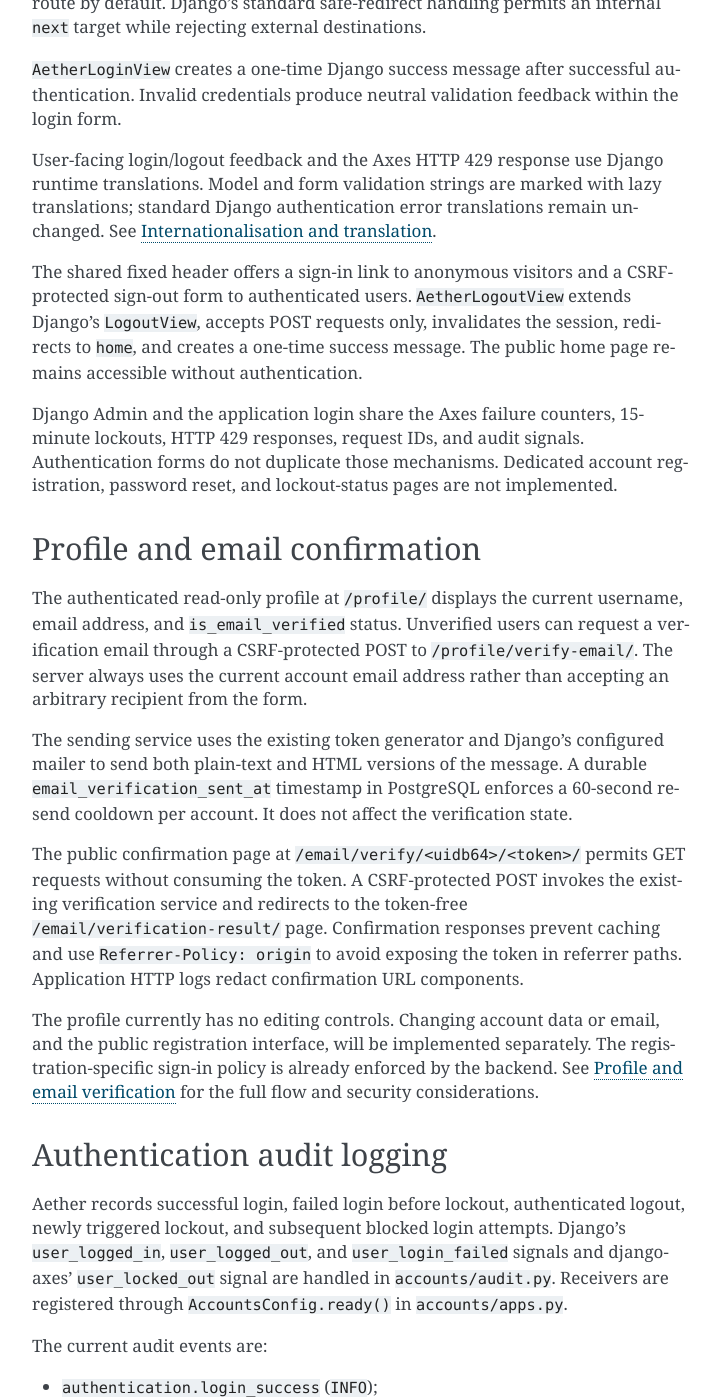
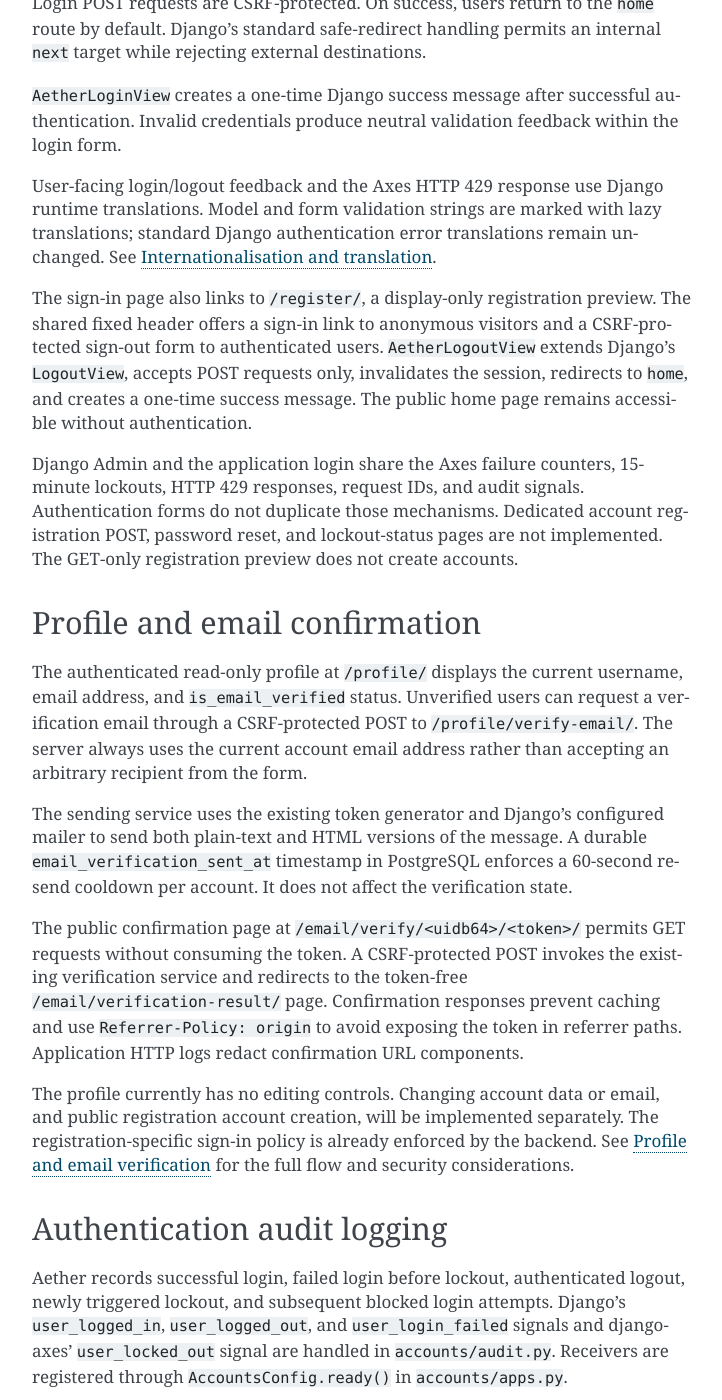
Before and after one commit to alex-nuclearboy/aether-app, a Sphinx documentation site: the page built from docs/source/security/authentication.rst, in a window 1280 px wide and 1400 px high, scrolled down 6266 px. Shown: the whole window, without its empty margins (388-1110 px from the left). Built offline with Sphinx 7.4.7, drawn with Linux system fonts in a browser that asks for light colours; some of the changed text lies outside the part shown.

Commit message:
docs(accounts): document registration page preview
Document the GET-only registration route, shared form layout, tests, and pending POST workflow. Align security and project structure documentation with the implementation.

```diff
--- a/docs/source/architecture/overview.rst
+++ b/docs/source/architecture/overview.rst
@@ -26,7 +26,8 @@ The implemented foundation consists of:
   case-insensitive username and email uniqueness;
 * a validated public-registration form and transactional account-creation
   service, with case-insensitive identifier checks, standard Django password
-  rules, and PostgreSQL uniqueness-race handling (no public route yet);
+  rules, and PostgreSQL uniqueness-race handling (public GET preview only;
+  POST account creation remains disabled);
 * persistent per-account email verification state, initially unverified and
   matched against the current email independently from account activation;
 * a per-account sign-in policy that requires current email verification only
--- a/docs/source/security/authentication.rst
+++ b/docs/source/security/authentication.rst
@@ -72,11 +72,11 @@ after successful form validation and raises field-specific
 these errors through ``form.add_error(None, error)`` and re-render the form.
 Other database failures must not be presented as duplicate identifiers.
 
-This stage adds validation and account creation logic only; there is still
-no public registration URL, page, verification email trigger, or public
-resend endpoint. Those will be implemented in a later stage using the existing
-email verification service. Standard Django Admin and CLI creation flows are
-unchanged.
+The public ``/register/`` route now displays the existing form on GET but
+rejects POST (HTTP 405): account creation, verification-email triggering,
+and public resend are not yet enabled. These will be integrated with the
+existing verification service before public sign-up is activated.
+Django Admin and CLI creation flows are unchanged.
 
 Email verification state
 ------------------------
@@ -152,8 +152,8 @@ unverified, login is blocked again until it is confirmed. The future
 email-change service must clear ``verified_email`` when the address changes.
 
 The registration form and transactional creation service are now implemented.
-The public registration view, email delivery trigger, resend flow, and
-registration rate limits are still pending.
+The GET-only public registration view exists. Registration POST, email
+delivery trigger, public resend flow, and abuse protection are still pending.
 
 Password verification
 ---------------------
@@ -287,7 +287,8 @@ Django runtime translations. Model and form validation strings are marked
 with lazy translations; standard Django authentication error translations
 remain unchanged. See :doc:`../development/internationalisation`.
 
-The shared fixed header offers a sign-in link to anonymous visitors and
+The sign-in page also links to ``/register/``, a display-only registration
+preview. The shared fixed header offers a sign-in link to anonymous visitors and
 a CSRF-protected sign-out form to authenticated users.
 ``AetherLogoutView`` extends Django's ``LogoutView``, accepts POST
 requests only, invalidates the session, redirects to ``home``, and
@@ -297,8 +298,8 @@ accessible without authentication.
 Django Admin and the application login share the Axes failure counters,
 15-minute lockouts, HTTP 429 responses, request IDs, and audit signals.
 Authentication forms do not duplicate those mechanisms. Dedicated
-account registration, password reset, and lockout-status pages are not
-implemented.
+account registration POST, password reset, and lockout-status pages are not
+implemented. The GET-only registration preview does not create accounts.
 
 
 Profile and email confirmation
@@ -323,7 +324,7 @@ and use ``Referrer-Policy: origin`` to avoid exposing the token in referrer
 paths. Application HTTP logs redact confirmation URL components.
 
 The profile currently has no editing controls. Changing account data or
-email, and the public registration interface, will be implemented separately.
+email, and public registration account creation, will be implemented separately.
 The registration-specific sign-in policy is already enforced by the backend.
 See :doc:`profile` for the full flow and security considerations.
 
@@ -407,6 +408,7 @@ The current implementation provides validated email requirements for account
 creation, username-or-email authentication, application login and logout,
 read-only profiles, and user-requested email verification, together with
 brute-force protection through django-axes. Django Admin and the application
-use the same protected authentication flow. Public registration, profile
-editing, password reset, and dedicated lockout-status pages remain outside
-the current scope.
+use the same protected authentication flow. The public GET-only registration
+preview does not permit account creation. Registration POST, profile editing,
+password reset, and dedicated lockout-status pages remain outside the current
+scope.
--- a/docs/source/security/profile.rst
+++ b/docs/source/security/profile.rst
@@ -8,7 +8,8 @@ The authenticated account profile is available at ``/profile/``. The page
 shows the current username and email address and the computed
 ``is_email_verified`` status. It is deliberately read-only: changing email,
 username, password, and other account details will be introduced separately.
-No public registration UI is provided at this stage.
+A GET-only registration preview is available, but no public account creation
+or recovery flow is enabled yet.
 
 The shared header links to the profile only for authenticated users.
 Django Admin retains its standard appearance and account management UI.
```
Also changed, not shown: docs/source/architecture/project-structure.rst (+23 -2 lines), docs/source/development/frontend.rst (+15 -2 lines), docs/source/development/testing.rst (+7 -1 lines).
